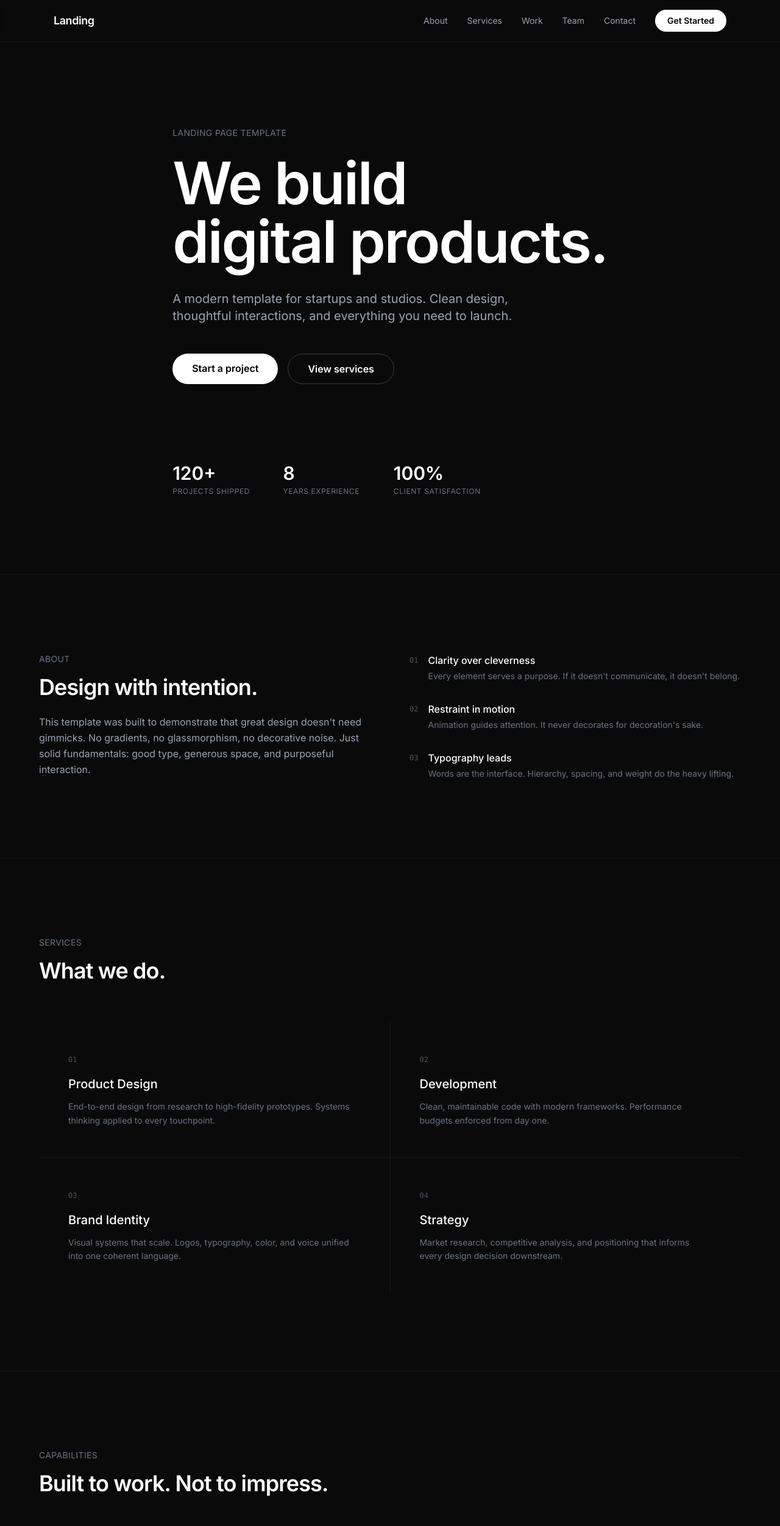
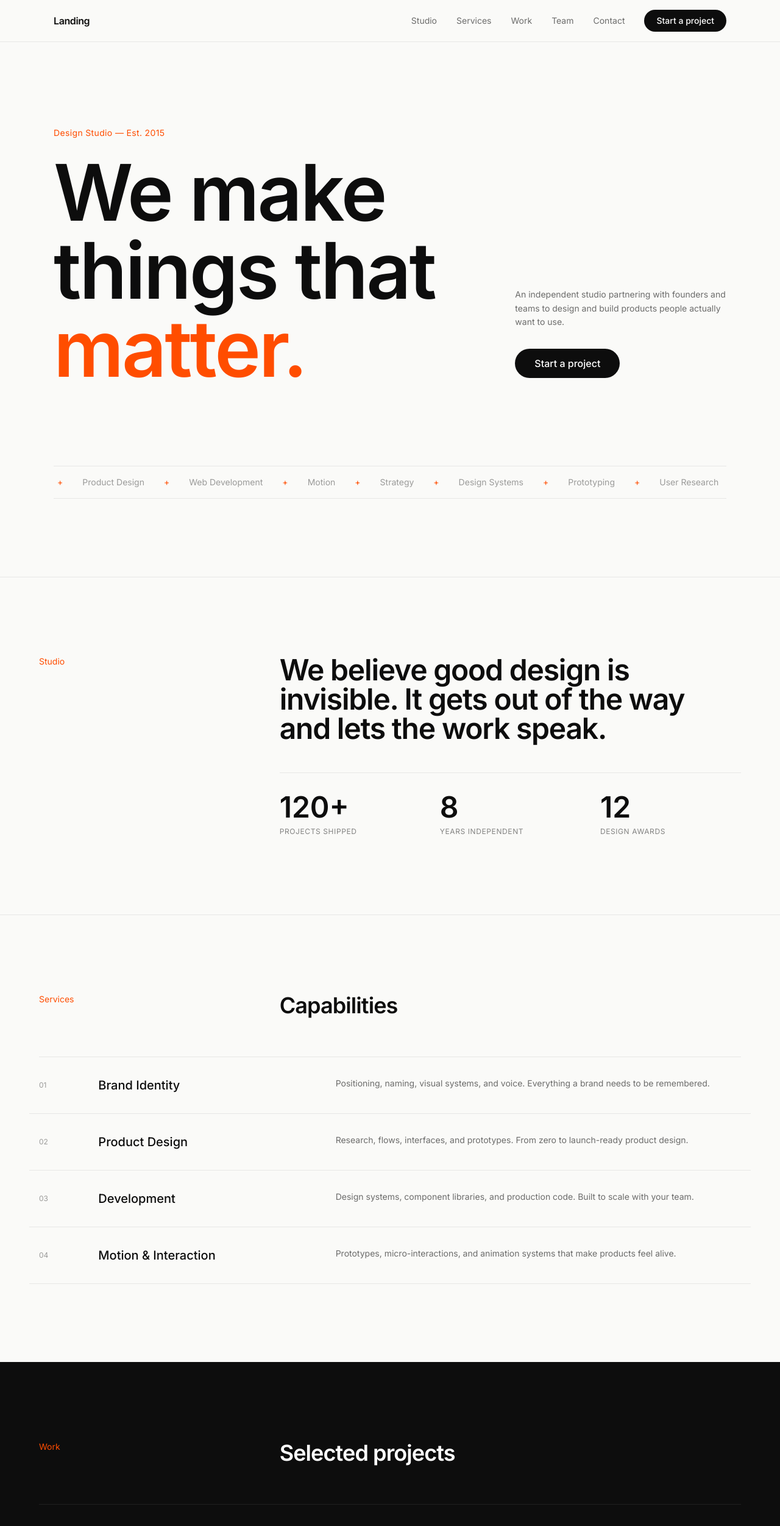
Before and after one commit to DELTAFiON/my-landing, a Next.js app: page / in a window 1280 px wide. Shown: the top 2503 px of the page at 61% size. Built offline with nearby package versions, Linux system fonts and the light colour scheme.

Commit message:
redesign: distinctive studio design direction
Complete visual overhaul: warm paper background, Space Grotesk display type, orange-red accent, marquee signature element, asymmetric layouts, and editorial structure.

```diff
--- a/src/app/globals.css
+++ b/src/app/globals.css
@@ -1,3 +1,5 @@
+@import url('https://fonts.googleapis.com/css2?family=Space+Grotesk:wght@400;500;600;700&family=Inter:wght@400;500;600&family=JetBrains+Mono:wght@400;500&display=swap');
+
 @tailwind base;
 @tailwind components;
 @tailwind utilities;
@@ -8,7 +10,12 @@
   }
 
   body {
-    @apply bg-[#0a0a0a] text-white font-sans antialiased;
+    @apply bg-[#FAFAF8] text-[#0D0D0D] font-sans antialiased;
+  }
+
+  ::selection {
+    background: #FF4D00;
+    color: white;
   }
 }
 
@@ -22,14 +29,19 @@
   }
 
   .btn-primary {
-    @apply bg-white text-black px-8 py-3 rounded-full font-semibold text-base transition-all duration-200 hover:bg-gray-200;
+    @apply bg-[#0D0D0D] text-white px-8 py-3 rounded-full font-medium text-base transition-all duration-200 hover:bg-[#FF4D00];
   }
 
   .btn-secondary {
-    @apply border border-white/20 text-white px-8 py-3 rounded-full font-semibold text-base transition-all duration-200 hover:border-white/40;
-  }
-
-  .card {
-    @apply bg-white/[0.03] border border-white/[0.08] rounded-xl p-8;
+    @apply border border-[#0D0D0D]/20 text-[#0D0D0D] px-8 py-3 rounded-full font-medium text-base transition-all duration-200 hover:border-[#0D0D0D];
   }
 }
+
+@keyframes marquee {
+  0% { transform: translateX(0); }
+  100% { transform: translateX(-50%); }
+}
+
+.animate-marquee {
+  animation: marquee 30s linear infinite;
+}
--- a/src/app/layout.tsx
+++ b/src/app/layout.tsx
@@ -1,12 +1,9 @@
 import type { Metadata } from "next";
-import { Inter } from "next/font/google";
 import "./globals.css";
 
-const inter = Inter({ subsets: ["latin"] });
-
 export const metadata: Metadata = {
-  title: "Landing — Modern React Landing Page",
-  description: "A beautiful, modern landing page built with Next.js 13, React 18, and Tailwind CSS 3.",
+  title: "Landing — Design Studio",
+  description: "A design studio building distinctive digital products for forward-thinking brands.",
 };
 
 export default function RootLayout({
@@ -16,7 +13,7 @@ export default function RootLayout({
 }) {
   return (
     <html lang="en">
-      <body className={inter.className}>{children}</body>
+      <body>{children}</body>
     </html>
   );
 }
--- a/src/app/page.tsx
+++ b/src/app/page.tsx
@@ -2,8 +2,7 @@ import Navbar from "@/components/Navbar";
 import Hero from "@/components/Hero";
 import About from "@/components/About";
 import Services from "@/components/Services";
-import Features from "@/components/Features";
-import Testimonials from "@/components/Testimonials";
+import Work from "@/components/Work";
 import Team from "@/components/Team";
 import Contact from "@/components/Contact";
 import Footer from "@/components/Footer";
@@ -15,8 +14,7 @@ export default function Home() {
       <Hero />
       <About />
       <Services />
-      <Features />
-      <Testimonials />
+      <Work />
       <Team />
       <Contact />
       <Footer />
--- a/src/components/About.tsx
+++ b/src/components/About.tsx
@@ -1,43 +1,31 @@
-const principles = [
-  {
-    title: "Clarity over cleverness",
-    description: "Every element serves a purpose. If it doesn't communicate, it doesn't belong.",
-  },
-  {
-    title: "Restraint in motion",
-    description: "Animation guides attention. It never decorates for decoration's sake.",
-  },
-  {
-    title: "Typography leads",
-    description: "Words are the interface. Hierarchy, spacing, and weight do the heavy lifting.",
-  },
+const stats = [
+  { value: "120+", label: "Projects shipped" },
+  { value: "8", label: "Years independent" },
+  { value: "12", label: "Design awards" },
 ];
 
 export default function About() {
   return (
-    <section id="about" className="section-padding border-t border-white/[0.06]">
+    <section id="about" className="section-padding border-t border-[#0D0D0D]/[0.08]">
       <div className="container-max">
-        <div className="grid md:grid-cols-2 gap-16">
-          <div>
-            <p className="text-sm text-gray-500 mb-4 tracking-wide uppercase">About</p>
-            <h2 className="text-3xl md:text-4xl font-semibold tracking-tight mb-6">
-              Design with intention.
-            </h2>
-            <p className="text-gray-400 leading-relaxed">
-              This template was built to demonstrate that great design doesn't need gimmicks. No gradients, no glassmorphism, no decorative noise. Just solid fundamentals: good type, generous space, and purposeful interaction.
-            </p>
+        <div className="grid md:grid-cols-12 gap-8">
+          <div className="md:col-span-4">
+            <p className="text-sm text-[#FF4D00] font-[JetBrains_Mono]">Studio</p>
           </div>
 
-          <div className="space-y-8">
-            {principles.map((item, i) => (
-              <div key={i} className="flex gap-4">
-                <span className="text-xs text-gray-600 mt-1 font-mono">0{i + 1}</span>
-                <div>
-                  <h3 className="font-medium mb-1">{item.title}</h3>
-                  <p className="text-sm text-gray-500">{item.description}</p>
+          <div className="md:col-span-8">
+            <h2 className="text-3xl md:text-5xl font-semibold tracking-tight leading-tight mb-12 font-[Space_Grotesk]">
+              We believe good design is invisible. It gets out of the way and lets the work speak.
+            </h2>
+
+            <div className="grid grid-cols-3 gap-8 border-t border-[#0D0D0D]/[0.08] pt-8">
+              {stats.map((stat) => (
+                <div key={stat.label}>
+                  <div className="text-4xl md:text-5xl font-semibold font-[Space_Grotesk] mb-2">{stat.value}</div>
+                  <div className="text-xs text-[#0D0D0D]/50 uppercase tracking-wider">{stat.label}</div>
                 </div>
-              </div>
-            ))}
+              ))}
+            </div>
           </div>
         </div>
       </div>
--- a/src/components/Hero.tsx
+++ b/src/components/Hero.tsx
@@ -1,43 +1,42 @@
 export default function Hero() {
   return (
-    <section className="relative min-h-screen flex items-center pt-20">
-      <div className="max-w-6xl mx-auto px-6 py-32">
-        <div className="max-w-3xl">
-          <p className="text-sm text-gray-500 mb-6 tracking-wide uppercase">
-            Landing Page Template
-          </p>
+    <section className="relative min-h-screen flex items-center pt-20 overflow-hidden">
+      <div className="max-w-6xl mx-auto px-6 py-32 w-full">
+        <div className="grid md:grid-cols-12 gap-8 items-end">
+          <div className="md:col-span-8">
+            <p className="text-sm text-[#FF4D00] mb-6 font-[JetBrains_Mono] tracking-wide">
+              Design Studio — Est. 2015
+            </p>
 
-          <h1 className="text-5xl md:text-7xl lg:text-8xl font-semibold leading-[0.95] tracking-tight mb-8">
-            We build
-            <br />
-            digital products.
-          </h1>
+            <h1 className="text-6xl md:text-8xl lg:text-9xl font-semibold leading-[0.9] tracking-tight font-[Space_Grotesk]">
+              We make
+              <br />
+              things that
+              <br />
+              <span className="text-[#FF4D00]">matter.</span>
+            </h1>
+          </div>
 
-          <p className="text-lg md:text-xl text-gray-400 max-w-xl mb-12 leading-relaxed">
-            A modern template for startups and studios. Clean design, thoughtful interactions, and everything you need to launch.
-          </p>
-
-          <div className="flex flex-col sm:flex-row gap-4">
-            <a href="#contact" className="btn-primary text-center">
+          <div className="md:col-span-4 md:pb-4">
+            <p className="text-sm text-[#0D0D0D]/60 leading-relaxed mb-8">
+              An independent studio partnering with founders and teams to design and build products people actually want to use.
+            </p>
+            <a href="#contact" className="btn-primary inline-block">
               Start a project
-            </a>
-            <a href="#services" className="btn-secondary text-center">
-              View services
             </a>
           </div>
         </div>
 
-        <div className="mt-32 grid grid-cols-3 gap-8 max-w-lg">
-          {[
-            { value: "120+", label: "Projects shipped" },
-            { value: "8", label: "Years experience" },
-            { value: "100%", label: "Client satisfaction" },
-          ].map((stat) => (
-            <div key={stat.label}>
-              <div className="text-2xl md:text-3xl font-semibold mb-1">{stat.value}</div>
-              <div className="text-xs text-gray-500 uppercase tracking-wider">{stat.label}</div>
-            </div>
-          ))}
+        {/* Marquee */}
+        <div className="mt-32 border-t border-b border-[#0D0D0D]/[0.08] py-4 overflow-hidden">
+          <div className="animate-marquee whitespace-nowrap flex gap-8">
+            {["Brand Identity", "Product Design", "Web Development", "Motion", "Strategy", "Design Systems", "Prototyping", "User Research"].map((item, i) => (
+              <span key={i} className="text-sm font-[JetBrains_Mono] text-[#0D0D0D]/40 flex items-center gap-8">
+                {item}
+                <span className="text-[#FF4D00]">+</span>
+              </span>
+            ))}
+          </div>
         </div>
       </div>
     </section>
--- a/src/components/Navbar.tsx
+++ b/src/components/Navbar.tsx
@@ -3,9 +3,9 @@
 import { useState } from "react";
 
 const links = [
-  { name: "About", href: "#about" },
+  { name: "Studio", href: "#about" },
   { name: "Services", href: "#services" },
-  { name: "Work", href: "#features" },
+  { name: "Work", href: "#work" },
   { name: "Team", href: "#team" },
   { name: "Contact", href: "#contact" },
 ];
@@ -14,9 +14,9 @@ export default function Navbar() {
   const [isOpen, setIsOpen] = useState(false);
 
   return (
-    <nav className="fixed top-0 left-0 right-0 z-50 bg-[#0a0a0a]/90 backdrop-blur-sm border-b border-white/[0.06]">
+    <nav className="fixed top-0 left-0 right-0 z-50 bg-[#FAFAF8]/95 backdrop-blur-sm border-b border-[#0D0D0D]/[0.08]">
       <div className="max-w-6xl mx-auto px-6 py-4 flex items-center justify-between">
-        <a href="#" className="text-lg font-semibold tracking-tight">
+        <a href="#" className="text-base font-semibold tracking-tight font-[Space_Grotesk]">
           Landing
         </a>
 
@@ -25,16 +25,16 @@ export default function Navbar() {
             <a
               key={link.name}
               href={link.href}
-              className="text-sm text-gray-400 hover:text-white transition-colors"
+              className="text-sm text-[#0D0D0D]/60 hover:text-[#0D0D0D] transition-colors"
             >
               {link.name}
             </a>
           ))}
           <a
             href="#contact"
-            className="bg-white text-black px-5 py-2 rounded-full text-sm font-semibold hover:bg-gray-200 transition-colors"
+            className="bg-[#0D0D0D] text-white px-5 py-2 rounded-full text-sm font-medium hover:bg-[#FF4D00] transition-colors"
           >
-            Get Started
+            Start a project
           </a>
         </div>
 
@@ -42,18 +42,18 @@ export default function Navbar() {
           className="md:hidden w-6 h-6 flex flex-col justify-center gap-1.5"
           onClick={() => setIsOpen(!isOpen)}
         >
-          <span className={`w-full h-px bg-white transition-transform ${isOpen ? "rotate-45 translate-y-[3.5px]" : ""}`} />
-          <span className={`w-full h-px bg-white transition-transform ${isOpen ? "-rotate-45 -translate-y-[3.5px]" : ""}`} />
+          <span className={`w-full h-px bg-[#0D0D0D] transition-transform ${isOpen ? "rotate-45 translate-y-[3.5px]" : ""}`} />
+          <span className={`w-full h-px bg-[#0D0D0D] transition-transform ${isOpen ? "-rotate-45 -translate-y-[3.5px]" : ""}`} />
         </button>
       </div>
 
       {isOpen && (
-        <div className="md:hidden bg-[#0a0a0a] border-b border-white/[0.06] px-6 py-4 space-y-4">
+        <div className="md:hidden bg-[#FAFAF8] border-b border-[#0D0D0D]/[0.08] px-6 py-4 space-y-4">
           {links.map((link) => (
             <a
               key={link.name}
               href={link.href}
-              className="block text-gray-400 hover:text-white"
+              className="block text-[#0D0D0D]/60 hover:text-[#0D0D0D]"
               onClick={() => setIsOpen(false)}
             >
               {link.name}
@@ -61,10 +61,10 @@ export default function Navbar() {
           ))}
           <a
             href="#contact"
-            className="block bg-white text-black px-5 py-2 rounded-full text-sm font-semibold text-center"
+            className="block bg-[#0D0D0D] text-white px-5 py-2 rounded-full text-sm font-medium text-center"
             onClick={() => setIsOpen(false)}
           >
-            Get Started
+            Start a project
           </a>
         </div>
       )}
--- a/src/components/Services.tsx
+++ b/src/components/Services.tsx
@@ -1,43 +1,54 @@
 const services = [
   {
-    id: "01",
-    title: "Product Design",
-    description: "End-to-end design from research to high-fidelity prototypes. Systems thinking applied to every touchpoint.",
+    number: "01",
+    title: "Brand Identity",
+    description: "Positioning, naming, visual systems, and voice. Everything a brand needs to be remembered.",
   },
   {
-    id: "02",
-    title: "Development",
-    description: "Clean, maintainable code with modern frameworks. Performance budgets enforced from day one.",
+    number: "02",
+    title: "Product Design",
+    description: "Research, flows, interfaces, and prototypes. From zero to launch-ready product design.",
   },
   {
-    id: "03",
-    title: "Brand Identity",
-    description: "Visual systems that scale. Logos, typography, color, and voice unified into one coherent language.",
+    number: "03",
+    title: "Development",
+    description: "Design systems, component libraries, and production code. Built to scale with your team.",
   },
   {
-    id: "04",
-    title: "Strategy",
-    description: "Market research, competitive analysis, and positioning that informs every design decision downstream.",
+    number: "04",
+    title: "Motion & Interaction",
+    description: "Prototypes, micro-interactions, and animation systems that make products feel alive.",
   },
 ];
 
 export default function Services() {
   return (
-    <section id="services" className="section-padding border-t border-white/[0.06]">
+    <section id="services" className="section-padding border-t border-[#0D0D0D]/[0.08]">
       <div className="container-max">
-        <div className="flex items-end justify-between mb-16">
-          <div>
-            <p className="text-sm text-gray-500 mb-4 tracking-wide uppercase">Services</p>
-            <h2 className="text-3xl md:text-4xl font-semibold tracking-tight">What we do.</h2>
+        <div className="grid md:grid-cols-12 gap-8 mb-16">
+          <div className="md:col-span-4">
+            <p className="text-sm text-[#FF4D00] font-[JetBrains_Mono]">Services</p>
+          </div>
+          <div className="md:col-span-8">
+            <h2 className="text-3xl md:text-4xl font-semibold tracking-tight font-[Space_Grotesk]">Capabilities</h2>
           </div>
         </div>
 
-        <div className="grid md:grid-cols-2 gap-px bg-white/[0.06] rounded-xl overflow-hidden">
+        <div className="border-t border-[#0D0D0D]/[0.08]">
           {services.map((service) => (
-            <div key={service.id} className="bg-[#0a0a0a] p-8 md:p-12 group">
-              <span className="text-xs text-gray-600 font-mono">{service.id}</span>
-              <h3 className="text-xl font-medium mt-4 mb-3">{service.title}</h3>
-              <p className="text-sm text-gray-500 leading-relaxed">{service.description}</p>
+            <div
+              key={service.number}
+              className="grid md:grid-cols-12 gap-4 py-8 border-b border-[#0D0D0D]/[0.08] group hover:bg-[#0D0D0D]/[0.02] transition-colors -mx-4 px-4"
+            >
+              <div className="md:col-span-1">
+                <span className="text-xs font-[JetBrains_Mono] text-[#0D0D0D]/40">{service.number}</span>
+              </div>
+              <div className="md:col-span-4">
+                <h3 className="text-xl font-medium font-[Space_Grotesk] group-hover:text-[#FF4D00] transition-colors">{service.title}</h3>
+              </div>
+              <div className="md:col-span-7">
+                <p className="text-sm text-[#0D0D0D]/60 leading-relaxed">{service.description}</p>
+              </div>
             </div>
           ))}
         </div>
--- a/src/components/Team.tsx
+++ b/src/components/Team.tsx
@@ -1,25 +1,29 @@
 const team = [
-  { name: "John Doe", role: "Founder" },
-  { name: "Mike Doe", role: "Design Lead" },
-  { name: "Jane Doe", role: "Engineering" },
-  { name: "Karen Doe", role: "Strategy" },
+  { name: "John Doe", role: "Founder / Design" },
+  { name: "Mike Doe", role: "Engineering" },
+  { name: "Jane Doe", role: "Strategy" },
+  { name: "Karen Doe", role: "Motion" },
 ];
 
 export default function Team() {
   return (
-    <section id="team" className="section-padding border-t border-white/[0.06]">
+    <section id="team" className="section-padding border-t border-[#0D0D0D]/[0.08]">
       <div className="container-max">
-        <p className="text-sm text-gray-500 mb-4 tracking-wide uppercase">Team</p>
-        <h2 className="text-3xl md:text-4xl font-semibold tracking-tight mb-16">
-          Small team, senior only.
-        </h2>
+        <div className="grid md:grid-cols-12 gap-8 mb-16">
+          <div className="md:col-span-4">
+            <p className="text-sm text-[#FF4D00] font-[JetBrains_Mono]">Team</p>
+          </div>
+          <div className="md:col-span-8">
+            <h2 className="text-3xl md:text-4xl font-semibold tracking-tight font-[Space_Grotesk]">The people</h2>
+          </div>
+        </div>
 
         <div className="grid grid-cols-2 md:grid-cols-4 gap-8">
           {team.map((member, i) => (
-            <div key={i}>
-              <div className="aspect-square bg-white/[0.03] rounded-lg mb-4" />
+            <div key={i} className="group">
+              <div className="aspect-square bg-[#0D0D0D]/[0.04] rounded-lg mb-4 group-hover:bg-[#FF4D00]/10 transition-colors" />
               <div className="font-medium text-sm">{member.name}</div>
-              <div className="text-xs text-gray-500 mt-1">{member.role}</div>
+              <div className="text-xs text-[#0D0D0D]/50 mt-1">{member.role}</div>
             </div>
           ))}
         </div>
--- /dev/null
+++ b/src/components/Work.tsx
@@ -0,0 +1,45 @@
+const projects = [
+  { title: "Fintech Platform", category: "Product Design", year: "2022" },
+  { title: "E-commerce Rebrand", category: "Brand Identity", year: "2022" },
+  { title: "Healthcare App", category: "Product Design", year: "2021" },
+  { title: "SaaS Dashboard", category: "Development", year: "2021" },
+];
+
+export default function Work() {
+  return (
+    <section id="work" className="section-padding border-t border-[#0D0D0D]/[0.08] bg-[#0D0D0D] text-white">
+      <div className="container-max">
+        <div className="grid md:grid-cols-12 gap-8 mb-16">
+          <div className="md:col-span-4">
+            <p className="text-sm text-[#FF4D00] font-[JetBrains_Mono]">Work</p>
+          </div>
+          <div className="md:col-span-8">
+            <h2 className="text-3xl md:text-4xl font-semibold tracking-tight font-[Space_Grotesk]">Selected projects</h2>
+          </div>
+        </div>
+
+        <div className="border-t border-white/[0.08]">
+          {projects.map((project, i) => (
+            <div
+              key={i}
+              className="grid md:grid-cols-12 gap-4 py-8 border-b border-white/[0.08] group cursor-pointer"
+            >
+              <div className="md:col-span-1">
+                <span className="text-xs font-[JetBrains_Mono] text-white/30">0{i + 1}</span>
+              </div>
+              <div className="md:col-span-5">
+                <h3 className="text-xl font-medium font-[Space_Grotesk] group-hover:text-[#FF4D00] transition-colors">{project.title}</h3>
+              </div>
+              <div className="md:col-span-4">
+                <span className="text-sm text-white/50">{project.category}</span>
+              </div>
+              <div className="md:col-span-2 text-right">
+                <span className="text-xs font-[JetBrains_Mono] text-white/30">{project.year}</span>
+              </div>
+            </div>
+          ))}
+        </div>
+      </div>
+    </section>
+  );
+}
```
Also changed, not shown: src/components/Contact.tsx (+16 -42 lines), src/components/Footer.tsx (+8 -8 lines).
